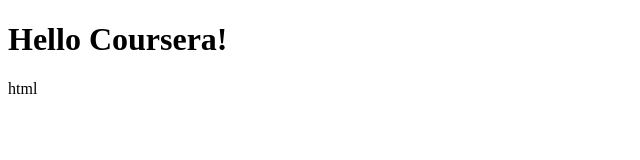
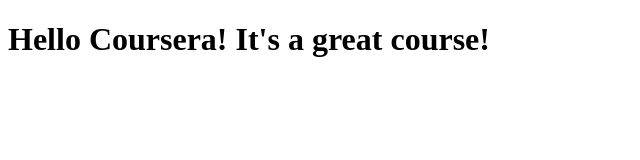
Before and after one commit to applelok/coursera-test, a plain HTML site: page site/index.html in a window 1280 px wide. Shown: the whole page, without its empty margins (0-640 px from the left). Drawn offline with Linux system fonts and the light colour scheme.

Commit message:
Small addition to the page content.

```diff
--- a/site/index.html
+++ b/site/index.html
@@ -5,6 +5,6 @@
 	<title>Hello Coursera!</title>
 </head>
 <body>
-	<h1>Hello Coursera!</h1>
+	<h1>Hello Coursera! It's a great course!</h1>
 </body>
-</html>html
+</html>
```
